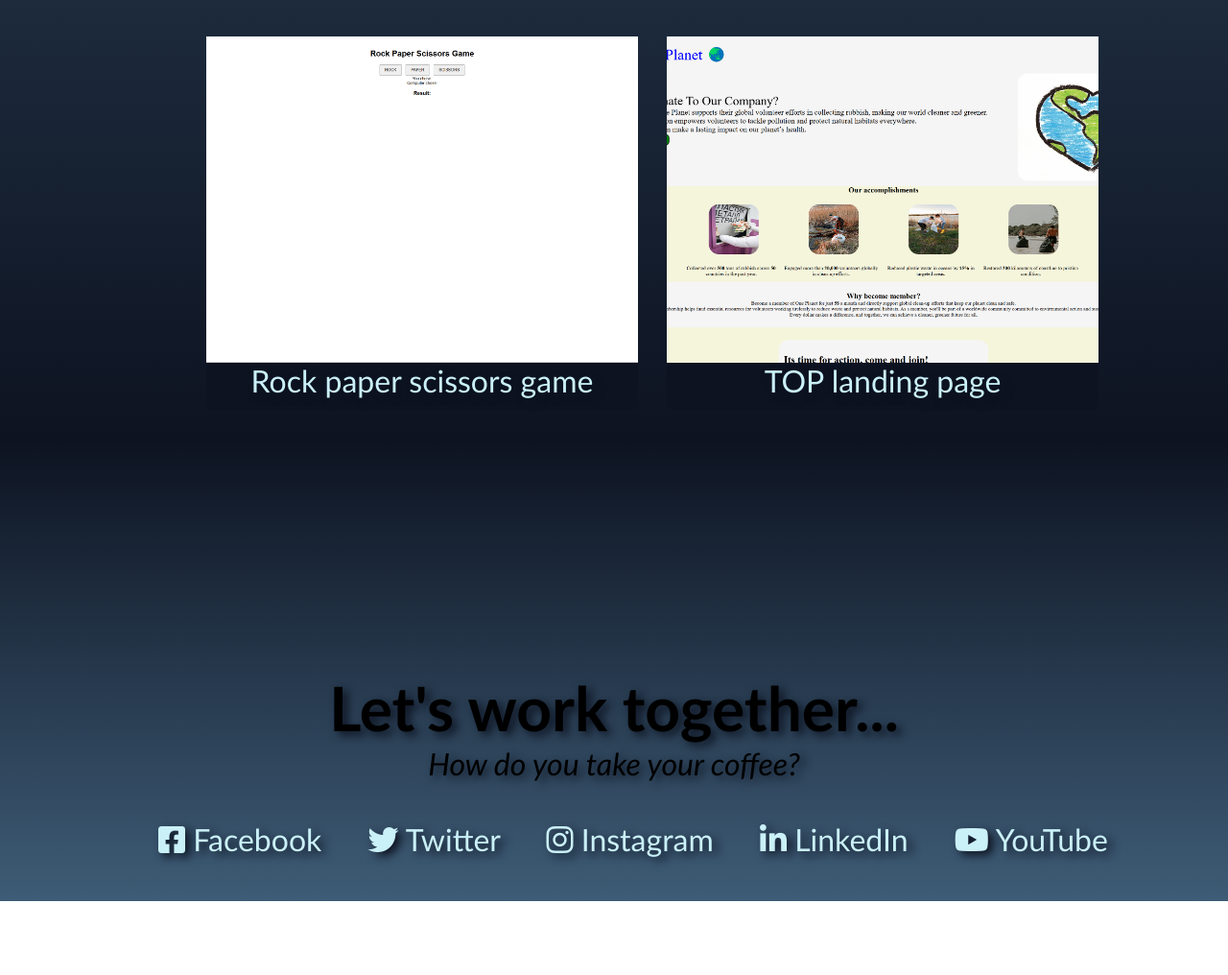
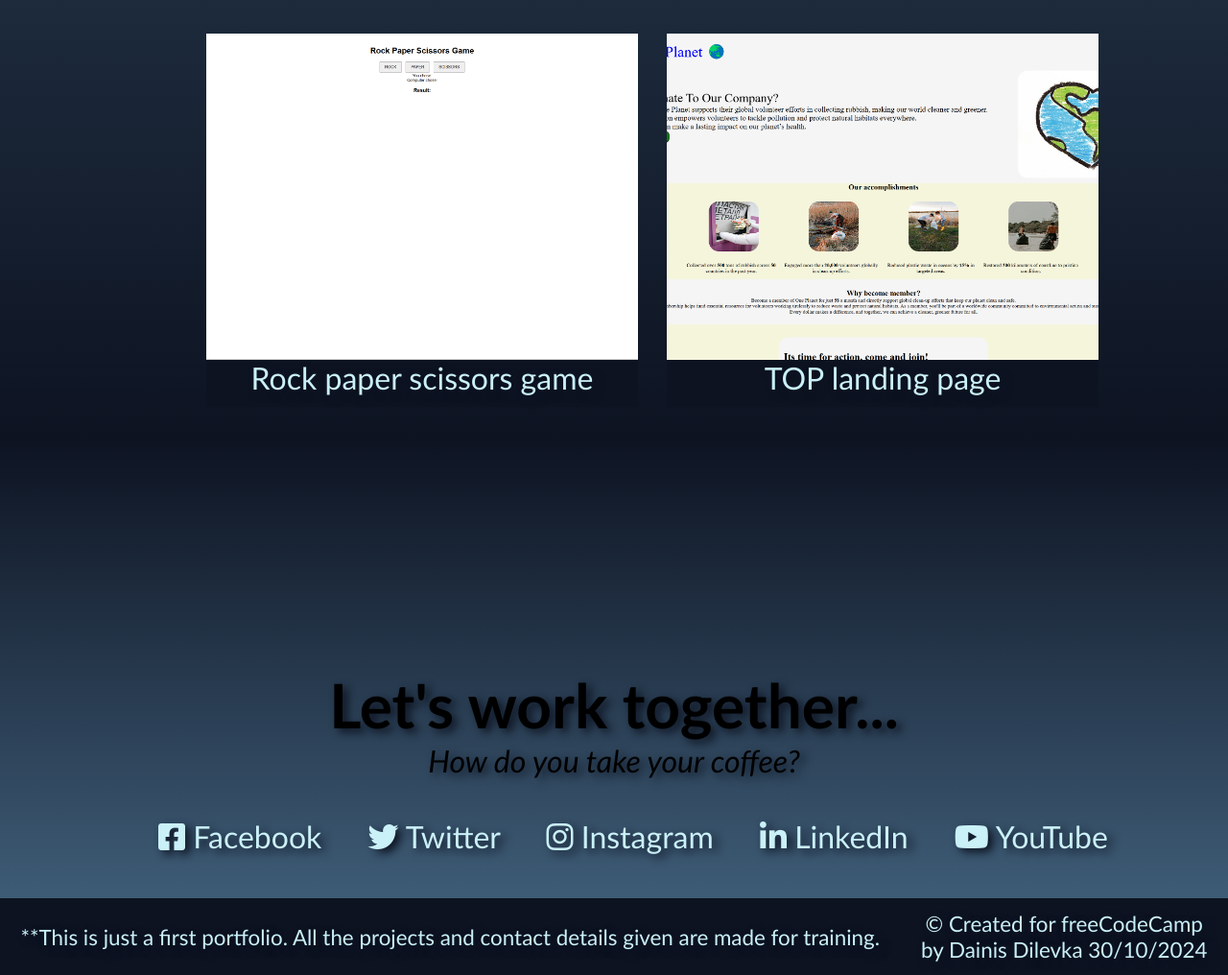
Before and after one commit to mozartdd/fcc-personal-portfolio, a plain HTML site: page index.html in a window 1280 px wide. Shown: the part 1940-2956 px from the top of the page at 96% size. Before the commit the page ends 2879 px from the top, so only its background shows below. Drawn offline with Linux system fonts and the light colour scheme.

Commit message:
added footer

```diff
--- a/index.html
+++ b/index.html
@@ -82,7 +82,9 @@
             </div>
         </section>
         <section id="footer">
-
+            <p>**This is just a first portfolio.
+            All the projects and contact details given are made for training.</p>
+            <p>© Created for freeCodeCamp <br>by Dainis Dilevka 30/10/2024</p>
         </section>
     </main>
 </body>
--- a/styles.css
+++ b/styles.css
@@ -12,6 +12,10 @@ html {
 
 body {
     margin: 0;
+}
+
+main {
+    background-color: var(--med-blue);
 }
 
 #navbar {
@@ -72,9 +76,9 @@ h1, p, #hh {
 }
 
 #hh {
-    border-top: 3px solid var(--dark-blue);
     padding-top: 20px;
     font-size: 4rem;
+    background: linear-gradient(var(--med-blue) );
 }
 
 #projects {
@@ -83,6 +87,8 @@ h1, p, #hh {
     justify-content: center;
     gap: 30px;
     background: linear-gradient(180deg, var(--med-blue), var(--dark-blue) );
+    scroll-margin-top: 200px;
+
 }
 
 
@@ -93,11 +99,13 @@ img {
 figcaption:hover::before {
     content: "< ";
     color: orange;
+    transition: all 0.3s;
 }
 
 figcaption:hover::after {
     content: " />";
     color: orange;
+    transition: all 0.3s;
 }
 
 
@@ -118,6 +126,7 @@ figcaption {
     height: 50px;
     text-align: center;
     margin-top: -8px;
+    transition: all 0.3s;
 }
 
 #contact {
@@ -151,9 +160,22 @@ figcaption {
     margin-left: 40px;
     position: relative;
     top: 0;
-    transition: top 0.3s ease;
+    transition: top 0.4s;
 }
 
 .social-icons a:hover {
-    top: 20px;
+    top: 1rem;
 }
+
+#footer {
+    display: flex;
+    justify-content: space-around;
+    background-color: var(--dark-blue);
+    height: 5rem;
+    align-items: center;
+}
+
+#footer p {
+    font-size: 1.4rem;
+    color: #caf0f8;
+}
```
